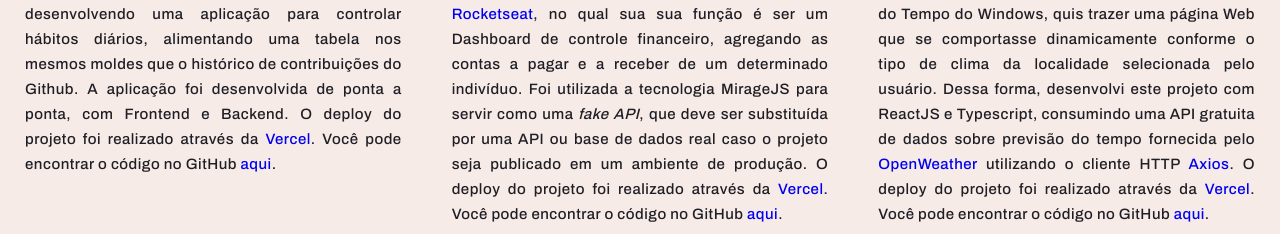
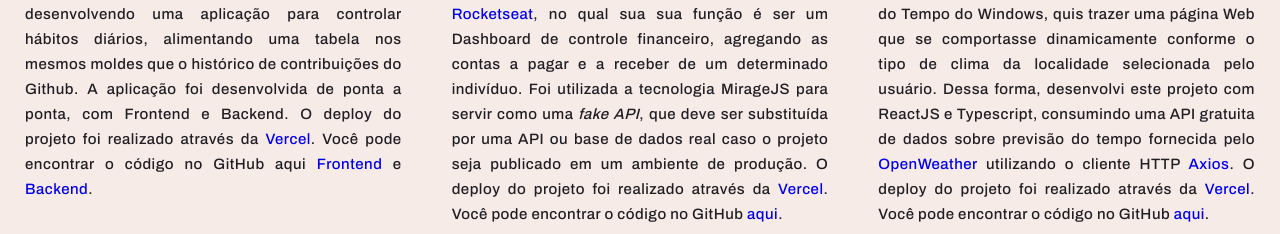
Before and after one commit to oliveiradonai/Portifolio_Producao, a plain HTML site: page index.html in a window 1280 px wide. Shown: the part 661-895 px from the top of the page. Drawn offline with nearby package versions, Linux system fonts and the light colour scheme.

Commit message:
Fix GitHub links for Habits project

```diff
--- a/index.html
+++ b/index.html
@@ -89,8 +89,9 @@
 						A aplicação foi desenvolvida de ponta a ponta, com Frontend e Backend.
 						O deploy do projeto foi realizado através da <a href="https://vercel.com"
 							target="_blank">Vercel</a>.
-						Você pode encontrar o código no GitHub <a href="https://github.com/oliveiradonai/dt-money"
-							target="_blank">aqui</a>.
+						Você pode encontrar o código no GitHub aqui <a href="https://github.com/oliveiradonai/nlw-habits-web"
+							target="_blank">Frontend</a> e <a href="https://github.com/oliveiradonai/nlw-habits-server"
+							target="_blank">Backend</a>.
 					</p>
 				</div>
 				<div class="project">
```
